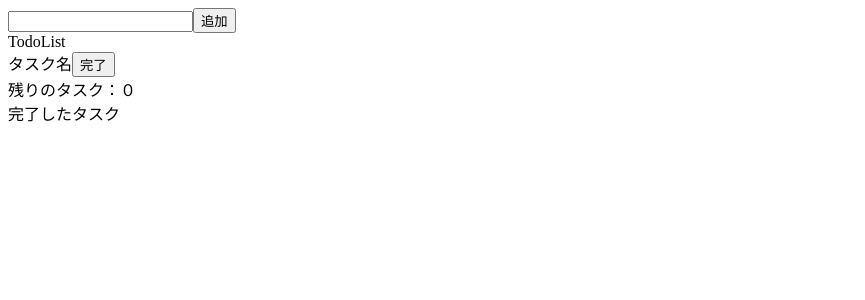
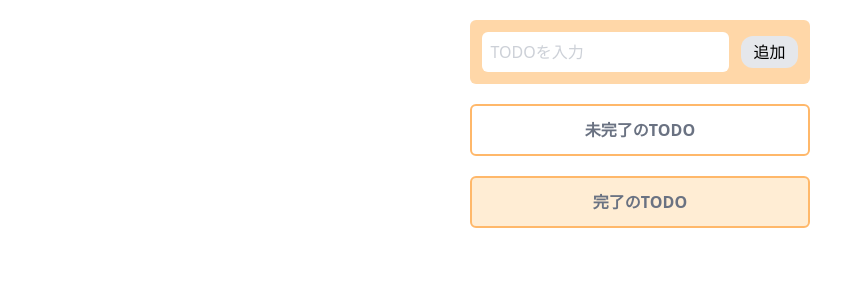
Before and after one commit to hikaruhonda0911/practice.bd, a React (Vite) app in the folder react.todo/: page / in a window 1280 px wide. Shown: the top 300 px of the page, without its empty margins (0-865 px from the left). Built offline with nearby package versions, Linux system fonts and the light colour scheme.

Commit message:
一つのページにまとめた

```diff
--- a/react.todo/index.html
+++ b/react.todo/index.html
@@ -2,11 +2,11 @@
 <html lang="ja">
   <head>
     <meta charset="UTF-8" />
-    <!-- <link rel="stylesheet" href="./src/style.css" /> -->
+    <link rel="stylesheet" href="./src/style.css" />
     <meta name="viewport" content="width=device-width, initial-scale=1.0" />
     <title>react.todo</title>
   </head>
-  <body>
+  <body class="flex justify-center">
     <div id="root"></div>
     <script type="module" src="/src/main.jsx"></script>
   </body>
--- a/react.todo/src/App.jsx
+++ b/react.todo/src/App.jsx
@@ -1,35 +1,100 @@
 import { useState, useRef } from "react";
-import TodoList from "./TodoList.jsx";
+// import TodoList from "./TodoList.jsx";
 // import DoneList from "./DoneList.jsx";
 import { v4 as uuidv4 } from "uuid";
 
-function App() {
-  const [todos, setTodos] = useState([
-    { id: 1, name: "タスク名", completed: false },
-  ]);
+const App = () => {
+  const [inputText, setInputText] = useState("");
+  const [taskList, setTaskList] = useState([]);
 
-  const todoNameref = useRef();
+  // const handleAddTodo = () => {
+  //   // タスクを追加する
+  // //   const name = todoNameref.current.value;
+  // //   setTodos((prevTodos) => {
+  // //     return [...prevTodos, { id: uuidv4(), name: name, completed: false }];
+  // //   });
+  // //   todoNameref.current.value = null;
+  // // };
 
-  const handleAddTodo = () => {
-    // タスクを追加する
-    const name = todoNameref.current.value;
-    setTodos((prevTodos) => {
-      return [...prevTodos, { id: uuidv4(), name: name, completed: false }];
-    });
-    todoNameref.current.value = null;
+  const inputRef = useRef(null);
+
+  const handleChange = (e) => {
+    setInputText(e.target.value);
+  };
+
+  // TODO追加ボタン
+  const handleAddTodo = (e) => {
+    e.preventDefault();
+    setTaskList([
+      ...taskList,
+      {
+        id: uuidv4(),
+        todo: inputText,
+      },
+    ]);
+    setInputText("");
+  };
+
+  // 削除ボタン
+  const handleDelete = (id) => {
+    const Remove = taskList.filter((task) => task.id !== id);
+    setTaskList(Remove);
   };
 
   return (
     <>
-      <input type="text" ref={todoNameref} />
-      <button onClick={handleAddTodo}>追加</button>
-      <div>TodoList</div>
-      <TodoList todos={todos} />
-      <div>残りのタスク：０</div>
-      <div>完了したタスク</div>
-      {/* <DoneList dones={dones} /> */}
+      <form className="bg-orange-200 rounded-md m-5 p-3">
+        <input
+          type="text"
+          ref={inputRef}
+          placeholder="TODOを入力"
+          className="rounded-md p-2 bg-white mr-3 text-gray-400"
+          value={inputText}
+          onChange={handleChange}
+        />
+        <button
+          onClick={handleAddTodo}
+          className="bg-gray-200 pl-3 pr-3 pt-1 pb-1 rounded-xl"
+        >
+          追加
+        </button>
+      </form>
+      <div className="border-2 border-solid rounded-md border-orange-300 m-5 p-3">
+        <span className="text-gray-500 font-bold text-l flex justify-center">
+          未完了のTODO
+        </span>
+        {/* <TodoList todos={todos} /> */}
+        {/* todoリストを作成 */}
+        <div>
+          {taskList.map((item) => (
+            <div key={item.id}>
+              <li className="ml-7">
+                {item.todo}
+                <button
+                  onClick={() => handleAddDone(item.id)}
+                  className="ml-2 border-solid rounded-xl bg-gray-200 pt-0.5 pb-0.5 pl-1 pr-1 "
+                >
+                  完了
+                </button>
+                <button
+                  onClick={() => handleDelete(item.id)}
+                  className="ml-2 border-solid rounded-xl bg-gray-200 pt-0.5 pb-0.5 pl-1 pr-1 "
+                >
+                  削除
+                </button>
+              </li>
+            </div>
+          ))}
+        </div>
+      </div>
+
+      <div className="border-2 border-solid rounded-md border-orange-300 m-5 p-3 bg-orange-100">
+        <div className="text-gray-500 font-bold text-l flex justify-center">
+          完了のTODO
+        </div>
+      </div>
     </>
   );
-}
+};
 
 export default App;
```
